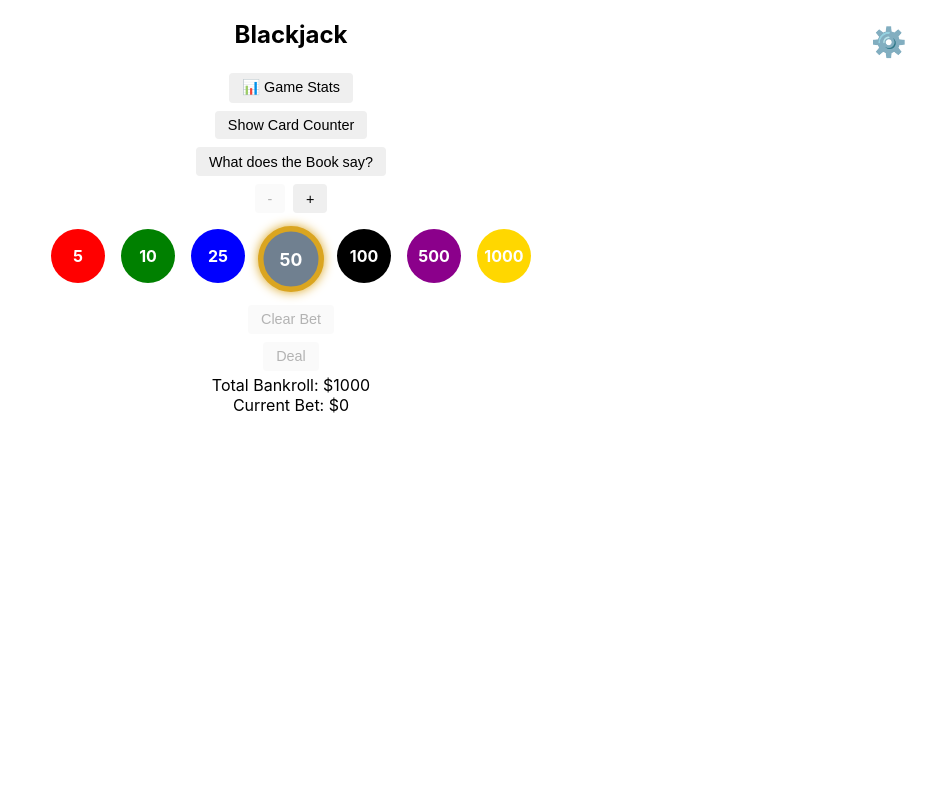
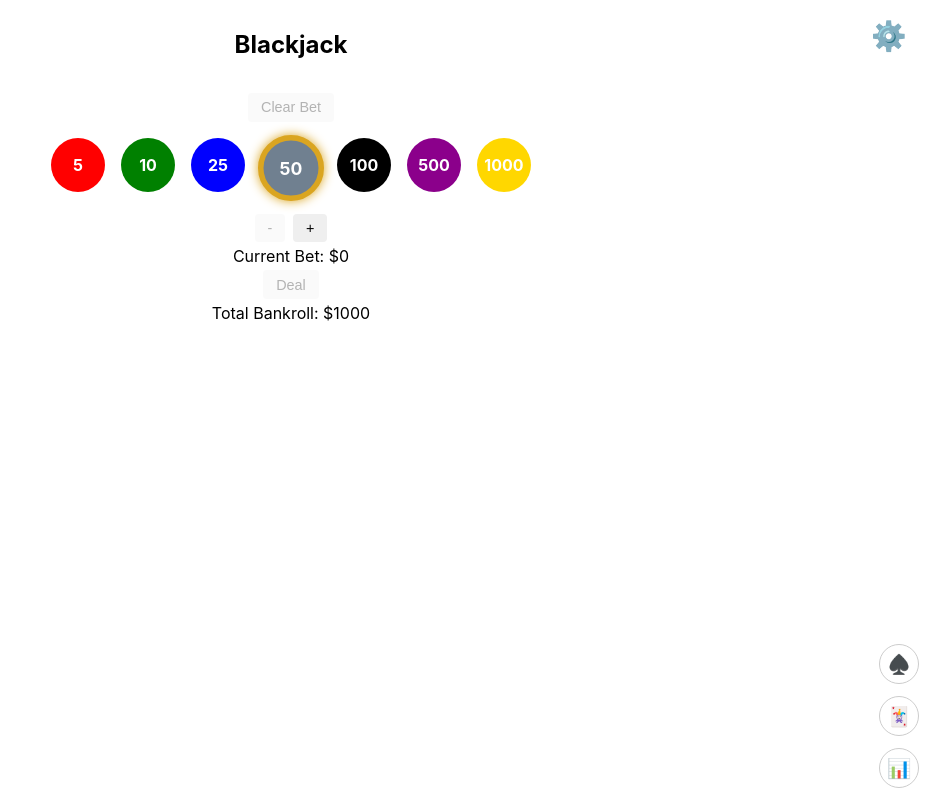
Before and after one commit to milaud/blackjack, a React (Create React App) app: page / in a window 1280 px wide. Shown: the whole page, without its empty margins (349-1280 px from the left). Built offline with nearby package versions, Linux system fonts and the light colour scheme.

Commit message:
css changes

```diff
--- a/src/App.css
+++ b/src/App.css
@@ -6,7 +6,7 @@
   position: fixed;
   top: 1rem;
   right: 1rem;
-  z-index: 1000;
+  z-index: 10;
 
   background: none;
   border: none;
@@ -14,7 +14,7 @@
   font-size: 1.8rem;
   padding: 0.4rem;
   width: 2.8rem;
-  height: 2.8rem;
+  height: 2rem;
 
   display: flex;
   align-items: center;
--- a/src/App.js
+++ b/src/App.js
@@ -18,7 +18,10 @@ function App() {
 
   return (
     <div>
+      {/* <div className='top-right-buttons'> */}
       <button className="settings-button" onClick={() => setShowSettings(true)}>⚙️</button>
+      {/* <button className="top-right-buttons" onClick={() => setShowSettings(true)}>⚙️</button> */}
+      {/* <button onClick={() => setShowSettings(true)}>⚙️</button> */}
       <Settings
         show={showSettings}
         onClose={() => setShowSettings(false)}
@@ -26,6 +29,7 @@ function App() {
         defaultDecks={numberOfDecks}
         defaultBuyIn={buyInAmount}
       />
+      {/* </div> */}
       <GameBoard key={gameKey} numberOfDecks={numberOfDecks} startingMoney={buyInAmount} />
 
     </div>
--- a/src/components/BetControls/BetControls.jsx
+++ b/src/components/BetControls/BetControls.jsx
@@ -15,20 +15,9 @@ export default function BetControls({
 
     return (
         <div className="bet-controls">
-            <div className="chip-controls">
-                <button
-                    onClick={() => reduceBet(selectedChip)}
-                    disabled={playerBet < selectedChip}
-                >
-                    -
-                </button>
-                <button
-                    onClick={() => placeBet(selectedChip)}
-                    disabled={playerMoney < selectedChip}
-                >
-                    +
-                </button>
-            </div>
+            <button onClick={() => clearBet()} disabled={playerBet === 0}>
+                Clear Bet
+            </button>
             <div className="chips-row">
                 {betOptions.map((amount) => (
                     <Chip
@@ -40,9 +29,14 @@ export default function BetControls({
                     />
                 ))}
             </div>
-            <button onClick={() => clearBet()} disabled={playerBet === 0}>
-                Clear Bet
-            </button>
+            <div className="chip-controls">
+                <button onClick={() => reduceBet(selectedChip)} disabled={playerBet < selectedChip}>
+                    -
+                </button>
+                <button onClick={() => placeBet(selectedChip)} disabled={playerMoney < selectedChip}>
+                    +
+                </button>
+            </div>
         </div>
     );
 }
--- a/src/components/CardCounter/CardCounter.jsx
+++ b/src/components/CardCounter/CardCounter.jsx
@@ -10,9 +10,6 @@ export default function CardCounter({ countCards, runningCount, trueCount, shoeC
                     <span>Shoe count: {shoeCount}</span>
                 </div>
             )}
-            <button onClick={toggleCountCards}>
-                {countCards ? 'Hide' : 'Show Card Counter'}
-            </button>
         </div>
     );
 }
--- a/src/components/GameBoard/GameBoard.css
+++ b/src/components/GameBoard/GameBoard.css
@@ -5,13 +5,57 @@
   /* padding: 1rem; */
 }
 
-.player_hands {
+/* .player_hands {
   display: inline-flex;
-}
+} */
 
 .player_bank_info {
   display: grid;
 }
+
+.fixed-card-area {
+  min-height: 130px; /* adjust to match card height */
+  display: flex;
+  flex-direction: column;
+  align-items: center;
+  justify-content: flex-start;
+}
+
+.player_hands {
+  min-height: 90px; /* ensures space even before cards are dealt */
+  display: flex;
+  justify-content: center;
+  /* gap: 0.5rem; */
+  flex-wrap: wrap;
+}
+
+.hands {
+  display: flex;
+  flex-direction: column;
+  /* gap: 1rem; */
+  /* padding-bottom: 6rem;  */
+  /* leave space for action buttons */
+}
+
+.action_buttons {
+  position: fixed;
+  bottom: 0;
+  left: 0;
+  width: 100%;
+  background: rgba(0,0,0,0.9);
+  /* padding: 0.5rem 1rem; */
+  display: flex;
+  justify-content: center;
+  /* gap: 1rem; */
+  z-index: 1000;
+}
+
+.game_info {
+  padding-top: 10px;
+  padding-bottom: 10px;
+}
+
+
 
 @media (max-width: 768px) {
   /* .game_board {
@@ -32,6 +76,20 @@
     /* align-items: center; */
   }
 
+  .player_hands {
+    min-height: 90px;
+  }
+
+  .action_buttons {
+    flex-wrap: wrap;
+    gap: 0.5rem;
+    padding: 0.75rem;
+  }
+
+  .hands {
+    /* padding-bottom: 7rem; */
+  }
+
 
 }
 
--- a/src/components/GameBoard/GameBoard.jsx
+++ b/src/components/GameBoard/GameBoard.jsx
@@ -91,30 +91,16 @@ export default function GameBoard({ numberOfDecks, startingMoney }) {
 
     return (
         <div>
-            <div className='game_info'>
+            <div className="game_info">
                 <Message dictionary={resultMessage} />
-                <button className="stats-button" onClick={() => setShowStats(true)}>
-                    📊 Game Stats
-                </button>
-                {showStats && (
-                    <GameStats
-                        show={showStats}
-                        history={gameHistory} // or whatever prop/state you're using to track past hands
-                        onClose={() => setShowStats(false)}
-                    />
-                )}
-
+                <CardCounter countCards={countCards} runningCount={runningCount} trueCount={trueCount} shoeCount={shoe.length} toggleCountCards={toggleCountCards} />
             </div>
-            <CardCounter countCards={countCards} runningCount={runningCount} trueCount={trueCount} shoeCount={shoe.length} toggleCountCards={toggleCountCards} />
-            <div className='book_items'>
-                <button onClick={() => setShowBook(true)}>What does the Book say?</button>
-                <Book
-                    show={showBook}
-                    // cards={{ "dealer": dealerHand.at(-1), "player": playerHands[activeHandIndex]?.cards }}
-                    cards={{ "dealer": dealerHand[1], "player": playerHands[activeHandIndex]?.cards }}
-                    onClose={() => setShowBook(false)}
-                />
+            <div className='bottom-right-buttons'>
+                <button onClick={() => setShowBook(true)}>♠️</button>
+                <button onClick={toggleCountCards}>🃏</button>
+                <button className="stats-button" onClick={() => setShowStats(true)}>📊</button>
             </div>
+            <div className="game_container">
                 <div className="game_board">
                     <div className='bet_controls'>
                         {!betPlaced && (
@@ -128,6 +114,9 @@ export default function GameBoard({ numberOfDecks, startingMoney }) {
                                 setSelectedChip={setSelectedChip}
                             />
                         )}
+                        <div>
+                            {(gamePhase === GamePhases.START || gamePhase === GamePhases.GAME_OVER) && <span>Current Bet: ${playerBet}</span>}
+                        </div>
                         {gamePhase === GamePhases.GAME_OVER && !deckCleared && <button onClick={clearDeck}>Clear Deck</button>}
                         {(gamePhase === GamePhases.START || gamePhase === GamePhases.GAME_OVER)
                             &&
@@ -135,11 +124,11 @@ export default function GameBoard({ numberOfDecks, startingMoney }) {
                     </div>
                     {(!deckCleared && gamePhase !== GamePhases.START) && (
                         <div className='hands'>
-                        <div>
+                            <div className="dealer_section fixed-card-area">
                                 <h3>Dealer's Hand</h3>
                                 <PlayerHand hand={dealerHand} isDealer={true} showDealerCard={!showDealerCard} />
                             </div>
-                        <div>
+                            <div className="player_section fixed-card-area">
                                 <h3>Player's Hand</h3>
                                 <p>Total Bets: ${playerBet}</p>
                                 <div className='player_hands'>
@@ -152,6 +141,7 @@ export default function GameBoard({ numberOfDecks, startingMoney }) {
                         </div>
                     )}
                     {gamePhase === GamePhases.PLAYER_TURN && (
+                        // <div className="action_buttons">
                         <div>
                             <button onClick={() => hit(false)}>Hit</button>
                             {canDoubleDown && <button onClick={doubleDown}>Double Down</button>}
@@ -162,8 +152,21 @@ export default function GameBoard({ numberOfDecks, startingMoney }) {
                 </div>
                 <div className='player_bank_info'>
                     <span>Total Bankroll: ${playerMoney}</span>
-                {(gamePhase === GamePhases.START || gamePhase === GamePhases.GAME_OVER) && <span>Current Bet: ${playerBet}</span>}
                 </div>
+            </div>
+            {showStats && (
+                <GameStats
+                    show={showStats}
+                    history={gameHistory} // or whatever prop/state you're using to track past hands
+                    onClose={() => setShowStats(false)}
+                />
+            )}
+            <Book
+                show={showBook}
+                // cards={{ "dealer": dealerHand.at(-1), "player": playerHands[activeHandIndex]?.cards }}
+                cards={{ "dealer": dealerHand[1], "player": playerHands[activeHandIndex]?.cards }}
+                onClose={() => setShowBook(false)}
+            />
         </div>
     );
 }
--- a/src/index.css
+++ b/src/index.css
@@ -84,6 +84,37 @@ button:hover:active {
   cursor: pointer;
 }
 
+.top-right-buttons {
+  position: fixed;
+  top: 0.5rem;
+  right: 0.5rem;
+  display: flex;
+  flex-direction: column;
+  gap: 0.25rem;
+  z-index: 10;
+}
+
+.bottom-right-buttons {
+  position: fixed;
+  bottom: 0.5rem;
+  right: 0.5rem;
+  display: flex;
+  flex-direction: column;
+  gap: 0.25rem;
+  z-index: 10;
+}
+
+.top-right-buttons button,
+.bottom-right-buttons button {
+  background: white;
+  border: 1px solid #ccc;
+  border-radius: 50%;
+  width: 40px;
+  height: 40px;
+  font-size: 1.2rem;
+  text-align: center;
+  padding: 0;
+}
 
 
 /* Tablet screens */
```
Also changed, not shown: src/components/BetControls/BetControls.css (+12 -0 lines). Lines whose indentation alone changed are shown as unchanged.
